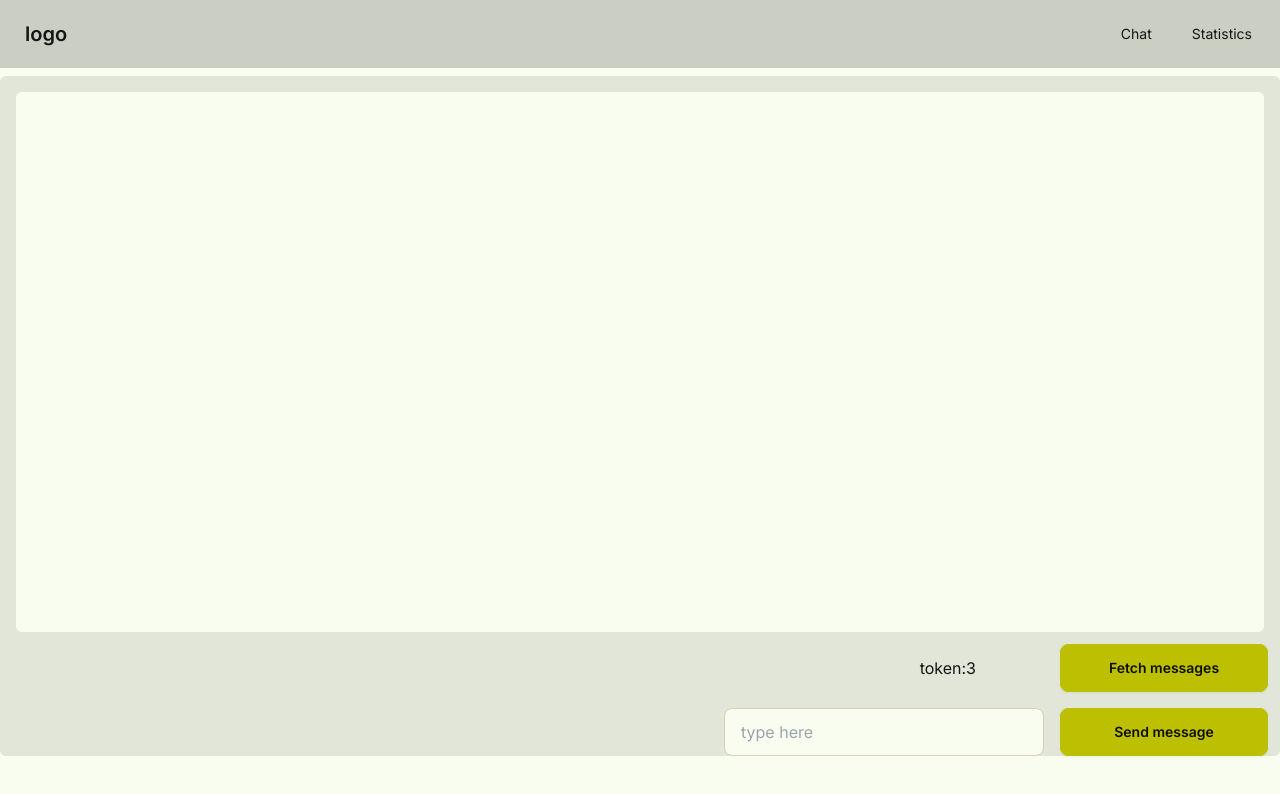
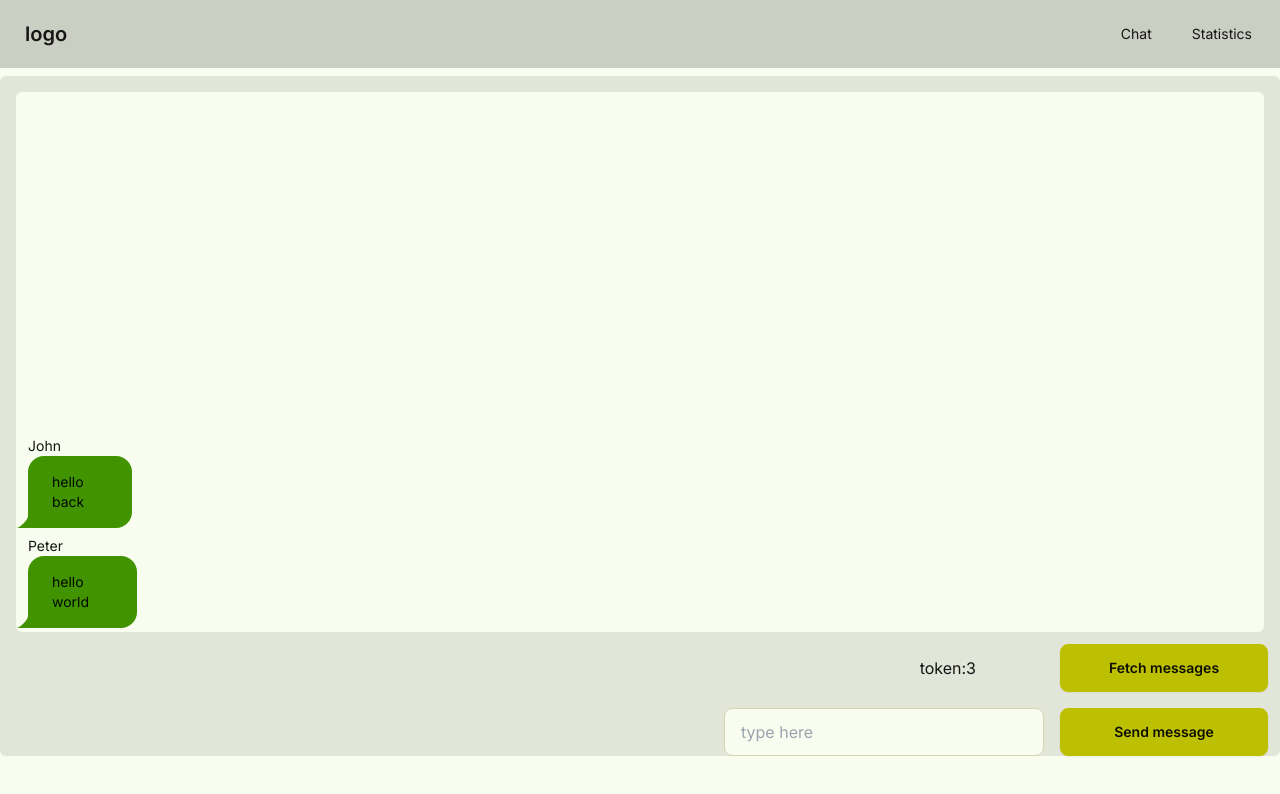
Before and after one commit to Infinite-Loopers2024/slow-chat-final, a Next.js app: page /chat in a window 1280 px wide. Shown: the top 794 px of the page. Built offline with nearby package versions, Linux system fonts and the light colour scheme.

Commit message:
display messages from mockdb
Co-authored-by: Ali <lali.mohseni05@yahoo.se>
Co-authored-by: Love <love.bellinder@gmail.com>
Co-authored-by: Adrienn <apozsgai97@gmail.com>

```diff
--- a/src/ui/chat/chat.tsx
+++ b/src/ui/chat/chat.tsx
@@ -1,11 +1,11 @@
-'use client'
+"use client";
 import { useState } from "react";
 import Form from "./form";
 import MessageBoard from "./message-board";
 import TokenCount from "./token-count";
-import msg from "../../fixtures/messages.json"
+import db from "../../fixtures/messages.json";
 
-type Message = {
+export type MessageType = {
   id: string;
   content: string;
   userName: string;
@@ -13,15 +13,16 @@ type Message = {
 };
 
 export default function ChatPage() {
-   const [message, setMessage] = useState<string[]>([]);
-  const messages = msg as Message[]
-  console.log(messages)
-  const addMessage = (newMessage: string) => {
-    setMessage((prevmessage) => [...prevmessage, newMessage]);
-  }
-   return (
+  const [message, setMessage] = useState<string[]>([]);
+  const messages = db as MessageType[];
+  console.log(messages);
+
+  const addMessage = (newMessage: MessageType) => {
+    db.push(newMessage);
+  };
+  return (
     <main className="container mx-auto pb-6 p-2 rounded-md bg-base-200 mt-2 h-[85lvh]">
-      <MessageBoard messages={message} />
+      <MessageBoard messages={messages} />
       <div className="flex items-center justify-end">
         <TokenCount />
       </div>
--- a/src/ui/chat/form.tsx
+++ b/src/ui/chat/form.tsx
@@ -1,7 +1,8 @@
 import React from "react";
+import { MessageType } from "./chat";
 // import { v4 } from "uuid";
 
-type FormProps = { addMessage: (message: string) => void };
+type FormProps = { addMessage: (message: string) => MessageType };
 
 export default function Form({ addMessage }: FormProps) {
   const addMessages = async (formData: FormData) => {
--- a/src/ui/chat/message-board.tsx
+++ b/src/ui/chat/message-board.tsx
@@ -1,15 +1,20 @@
 import React from "react";
+import { MessageType } from "./chat";
 import Message from "./message";
 //import { timeStamp } from "console";
 
-export default function MessageBoard({ messages }: { messages: string[] }) {
+export default function MessageBoard({
+  messages,
+}: {
+  messages: MessageType[];
+}) {
   return (
     <div
       id="message-placeholder"
       className="h-5/6 bg-base-100 rounded-md m-2 overflow-auto flex flex-col-reverse"
     >
-      {messages.map((message, index) => (
-        <Message key={index} message={message} />
+      {messages.map((message) => (
+        <Message key={message.id} message={message} />
       ))}
     </div>
   );
--- a/src/ui/chat/message.tsx
+++ b/src/ui/chat/message.tsx
@@ -1,10 +1,14 @@
 import React from "react";
+import { MessageType } from "./chat";
 
-export default function Message({ message }: { message: string }) {
+export default function Message({ message }: { message: MessageType }) {
   return (
     <div className="chat chat-start">
-      <div className="chat-bubble chat-bubble-primary">
-        <p className="p-2">{message}</p>
+      <div className="chat-header">
+        {message.userName}
+        <div className="chat-bubble chat-bubble-primary">
+          <p className="p-2">{message.content}</p>
+        </div>
       </div>
     </div>
   );
```
